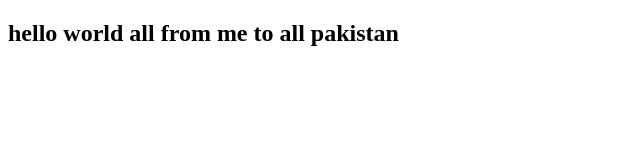
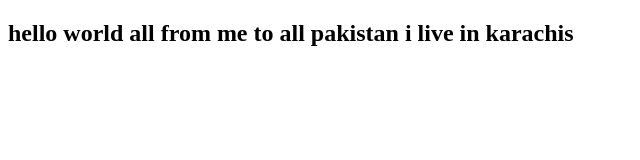
Before and after one commit to mamoonatahir/bootcamp-2020-october, a plain HTML site: page index.html in a window 1280 px wide. Shown: the whole page, without its empty margins (0-640 px from the left). Drawn offline with Linux system fonts and the light colour scheme.

Commit message:
Update index.html

```diff
--- a/index.html
+++ b/index.html
@@ -6,6 +6,6 @@
     <title>Document</title>
 </head>
 <body>
-    <h2>hello world all from me to all pakistan </h2>
+    <h2>hello world all from me to all pakistan i live in karachis</h2>
 </body>
 </html>
```
